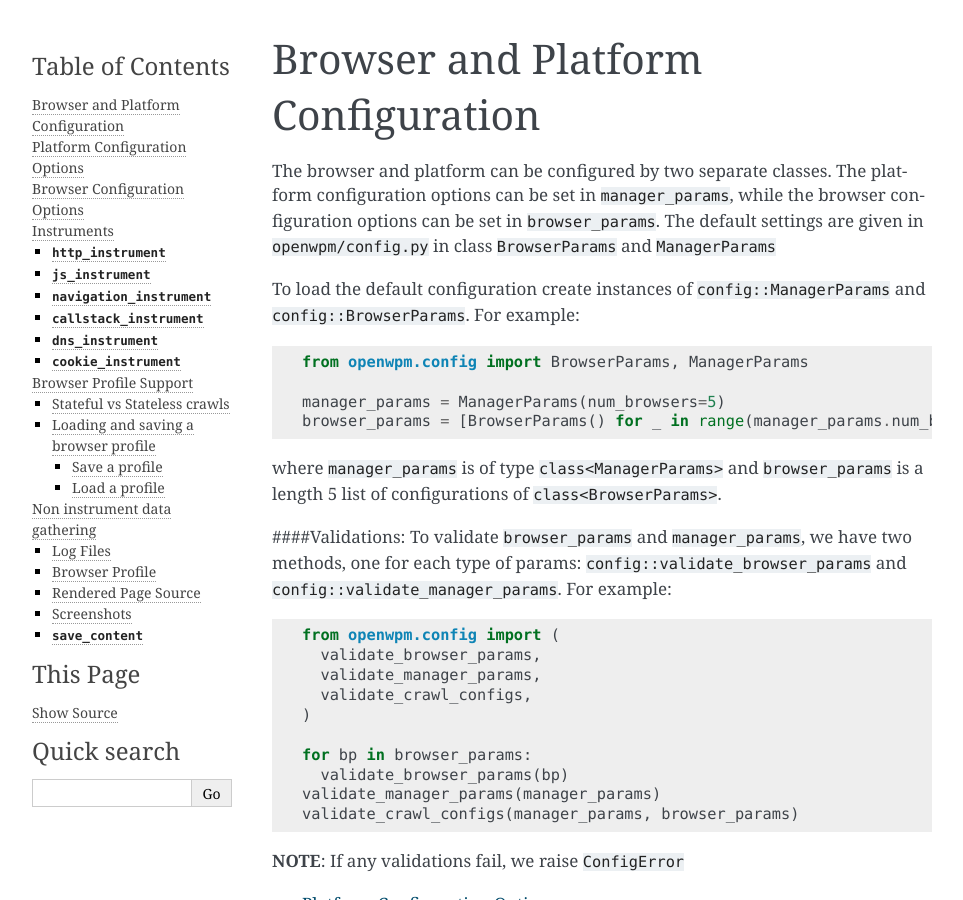
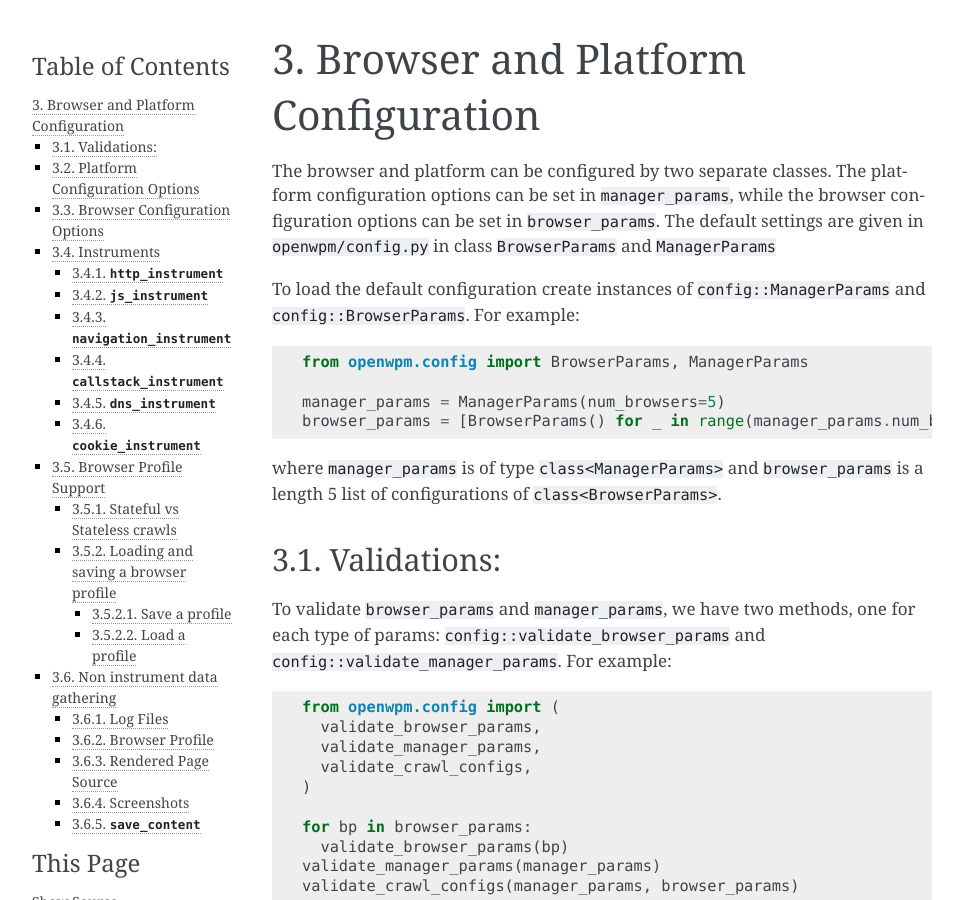
Before and after one commit to openwpm/OpenWPM, a Sphinx documentation site: the page built from docs/Configuration.md, in a window 1280 px wide and 900 px high. Shown: the whole window, without its empty margins (148-1111 px from the left). Built offline with Sphinx 7.4.7, drawn with Linux system fonts in a browser that asks for light colours; some of the changed text lies outside the part shown.

Commit message:
Second steps with sphinx

````diff
--- a/docs/Configuration.md
+++ b/docs/Configuration.md
@@ -1,4 +1,4 @@
-# Browser and Platform Configuration <!-- omit in toc -->
+# Browser and Platform Configuration
 
 The browser and platform can be configured by two separate classes. The
 platform configuration options can be set in `manager_params`, while the
@@ -17,8 +17,10 @@ browser_params = [BrowserParams() for _ in range(manager_params.num_browsers)]
 where `manager_params` is of type `class<ManagerParams>` and `browser_params` is a length 5 list
 of configurations of `class<BrowserParams>`.
 
-####Validations:
+## Validations:
+
 To validate `browser_params` and `manager_params`, we have two methods, one for each type of params: `config::validate_browser_params` and `config::validate_manager_params`. For example:
+
 ```python
 from openwpm.config import (
   validate_browser_params,
@@ -31,31 +33,31 @@ for bp in browser_params:
 validate_manager_params(manager_params)
 validate_crawl_configs(manager_params, browser_params)
 ```
+
 **NOTE**: If any validations fail, we raise `ConfigError`
 
+- [Platform Configuration Options](#platform-configuration-options)
+- [Browser Configuration Options](#browser-configuration-options)
+- [Instruments](#instruments)
+  - [`http_instrument`](#http_instrument)
+  - [`js_instrument`](#js_instrument)
+  - [`navigation_instrument`](#navigation_instrument)
+  - [`callstack_instrument`](#callstack_instrument)
+  - [`dns_instrument`](#dns_instrument)
+  - [`cookie_instrument`](#cookie_instrument)
+- [Browser Profile Support](#browser-profile-support)
+  - [Stateful vs Stateless crawls](#stateful-vs-stateless-crawls)
+  - [Loading and saving a browser profile](#loading-and-saving-a-browser-profile)
+    - [Save a profile](#save-a-profile)
+    - [Load a profile](#load-a-profile)
+- [Non instrument data gathering](#non-instrument-data-gathering)
+  - [Log Files](#log-files)
+  - [Browser Profile](#browser-profile)
+  - [Rendered Page Source](#rendered-page-source)
+  - [Screenshots](#screenshots)
+  - [`save_content`](#save_content)
 
-* [Platform Configuration Options](#platform-configuration-options)
-* [Browser Configuration Options](#browser-configuration-options)
-* [Instruments](#instruments)
-  * [`http_instrument`](#http_instrument)
-  * [`js_instrument`](#js_instrument)
-  * [`navigation_instrument`](#navigation_instrument)
-  * [`callstack_instrument`](#callstack_instrument)
-  * [`dns_instrument`](#dns_instrument)
-  * [`cookie_instrument`](#cookie_instrument)
-* [Browser Profile Support](#browser-profile-support)
-  * [Stateful vs Stateless crawls](#stateful-vs-stateless-crawls)
-  * [Loading and saving a browser profile](#loading-and-saving-a-browser-profile)
-    * [Save a profile](#save-a-profile)
-    * [Load a profile](#load-a-profile)
-* [Non instrument data gathering](#non-instrument-data-gathering)
-  * [Log Files](#log-files)
-  * [Browser Profile](#browser-profile)
-  * [Rendered Page Source](#rendered-page-source)
-  * [Screenshots](#screenshots)
-  * [`save_content`](#save_content)
-
-# Platform Configuration Options
+## Platform Configuration Options
 
 * `data_directory`
   * The directory into which screenshots and page dumps will be saved
@@ -89,7 +91,7 @@ validate_crawl_configs(manager_params, browser_params)
   * A watchdog that tries to ensure that no Firefox instance takes up too much memory. It is set to false by default
   * It is mostly useful for long running cloud crawls
 
-# Browser Configuration Options
+## Browser Configuration Options
 
 Note: Instrumentation configuration options are described in the
 *Instrumentation and Data Access* section and profile configuration options are
@@ -136,7 +138,7 @@ left out of this section.
   * Set to `True` to enable Firefox's built-in
     [Tracking Protection](https://developer.mozilla.org/en-US/Firefox/Privacy/Tracking_Protection).
 
-# Instruments
+## Instruments
 
 Instruments are the core of the data collection infrastructure that OpenWPM provides.
 They allow to collect various types of data that is labeled per visit and aim to capture as
@@ -151,7 +153,7 @@ want to just look at the output schema look [here](Schema-Documentation.md)
 
 To activate a given instrument set `browser_params[i].instrument_name = True`
 
-## `http_instrument`
+### `http_instrument`
 * HTTP Request and Response Headers, redirects, and POST request bodies
 * Data is saved to the `http_requests`, `http_responses`, and `http_redirects`  tables.
     * `http_requests` schema
@@ -171,7 +173,7 @@ To activate a given instrument set `browser_params[i].instrument_name = True`
     with the exception of images.
     See: [Bug 634073](https://bugzilla.mozilla.org/show_bug.cgi?id=634073).
 
-## `js_instrument`
+### `js_instrument`
 * Records all method calls (with arguments) and property accesses for configured APIs
 * Configure `browser_params.js_instrument_settings` to desired settings.
 * Data is saved to the `javascript` table.
@@ -234,27 +236,27 @@ To activate a given instrument set `browser_params[i].instrument_name = True`
       In instances, such as `fetch`, where you do not need to specify `window.fetch`, but can use the alias `fetch`,
       in JavaScript code. The instrumentation `{"window": ["fetch",]}` will pick up calls to both `fetch()` and `window.fetch()`.
 
-## `navigation_instrument`
+###  `navigation_instrument`
 TODO
 
-## `callstack_instrument`
+### `callstack_instrument`
 TODO
 
-## `dns_instrument`
+### `dns_instrument`
 TODO
 
-## `cookie_instrument`
+### `cookie_instrument`
 * Data is saved to the `javascript_cookies` table.
 * Will record cookies set both by Javascript and via HTTP Responses
 
-# Browser Profile Support
+## Browser Profile Support
 
 **WARNING: Stateful crawls are currently not supported. Attempts to run
 stateful crawls will throw `NotImplementedError`s. The work required to
 restore support is tracked in
 [this project](https://github.com/mozilla/OpenWPM/projects/2).**
 
-## Stateful vs Stateless crawls
+### Stateful vs Stateless crawls
 
 By default OpenWPM performs a "stateful" crawl, in that it keeps a consistent
 browser profile between page visits in the same browser. If the browser
@@ -279,7 +281,7 @@ In this example, the browser will `get` the requested `site`, sleep for 30
 seconds, dump the profile cookies to the crawl database, and then restart the
 browser before visiting the next `site` in `sites`.
 
-## Loading and saving a browser profile
+### Loading and saving a browser profile
 
 It's possible to load and save profiles during stateful crawls. Profile dumps
 currently consist of the following browser storage items:
@@ -293,7 +295,7 @@ Other browser state, such as the browser cache, is not saved. In
 [Issue #62](https://github.com/citp/OpenWPM/issues/62) we plan to expand
 profiles to include all browser storage.
 
-### Save a profile
+#### Save a profile
 
 A browser's profile can be saved to disk for use in later crawls. This can be
 done using a browser command or by setting a browser configuration parameter.
@@ -307,7 +309,7 @@ parameter to a directory where the browser profile should be saved. The profile
 will be automatically saved when `TaskManager::close` is called or when a
 platform-level crash occurs.
 
-### Load a profile
+#### Load a profile
 
 To load a profile, specify the `seed_tar` browser parameter in the browser
 configuration dictionary. This should point to the location of the
@@ -329,17 +331,17 @@ new page visit. Note that this means the profile will very likely be
 _incomplete_, as cookies or storage may have been set or changed during the
 page load that are **not** reflected back into the seed profile.
 
-# Non instrument data gathering
-## Log Files
+## Non instrument data gathering
+### Log Files
 * Stored in the directory specified by `manager_params.data_directory`.
 * Name specified by `manager_params.log_file`.
-## Browser Profile
+### Browser Profile
 * Contains cookies, Flash objects, and so on that are dumped after a crawl
     is finished
 * Automatically saved when the platform closes or crashes by specifying
     `browser_params.profile_archive_dir`.
 * Save on-demand with the `CommandSequence::dump_profile` command.
-## Rendered Page Source
+### Rendered Page Source
 * Save the top-level frame's rendered source with the
 `CommandSequence::dump_page_source` command.
 * Save the full rendered source (including all nested iframes) with the
@@ -360,7 +362,7 @@ page load that are **not** reflected back into the seed profile.
             }
         }
         ```
-## Screenshots
+### Screenshots
 * Selenium 3 can be used to screenshot an individual element. None of the
     built-in commands offer this functionality, but you can use it when
     [writing your own](Using_OpenWPM.md#adding-a-new-command). See the [Selenium documentation](https://seleniumhq.github.io/selenium/docs/api/py/webdriver_remote/selenium.webdriver.remote.webelement.html?highlight=element#selenium.webdriver.remote.webelement.WebElement.screenshot).
@@ -385,7 +387,7 @@ page load that are **not** reflected back into the seed profile.
           command will cause any future element-only screenshots to be
           misaligned.
 
-## `save_content`
+### `save_content`
 Response body content
 * Saves all files encountered during the crawl to a `LevelDB`
     database de-duplicated by the md5 hash of the content.
--- a/docs/conf.py
+++ b/docs/conf.py
@@ -33,7 +33,8 @@ extensions = [
     "sphinx.ext.autodoc",
     "sphinx.ext.viewcode",
     "sphinx.ext.napoleon",
-    "sphinx_autodoc_annotation",
+    "recommonmark",
+    "sphinx_markdown_tables",
 ]
 
 # Add any paths that contain templates here, relative to this directory.
--- a/environment.yaml
+++ b/environment.yaml
@@ -13,6 +13,7 @@ dependencies:
 - leveldb=1.22
 - multiprocess=0.70.11.1
 - mypy=0.812
+- nbsphinx=0.8.1
 - nodejs=14.15.1
 - pandas=1.2.2
 - pillow=8.1.0
@@ -25,16 +26,18 @@ dependencies:
 - pytest=6.2.2
 - python=3.9.2
 - pyvirtualdisplay=1.3.2
+- recommonmark=0.7.1
 - redis-py=3.5.3
 - s3fs=0.5.2
 - selenium=3.141.0
 - sentry-sdk=0.20.3
+- sphinx-markdown-tables=0.0.15
+- sphinx=3.5.1
 - tabulate=0.8.9
 - tblib=1.6.0
 - wget=1.20.1
 - pip:
   - dataclasses-json==0.5.2
   - domain-utils==0.7.1
-  - jsonschema==3.2.0
   - plyvel==1.3.0
 name: openwpm
````
Also changed, not shown: docs/Platform-Architecture.md (+8 -8 lines), docs/Schema-Documentation.md (+12 -11 lines), docs/Using_OpenWPM.md (+1 -0 lines), docs/index.rst (+24 -2 lines), 5 other files.
